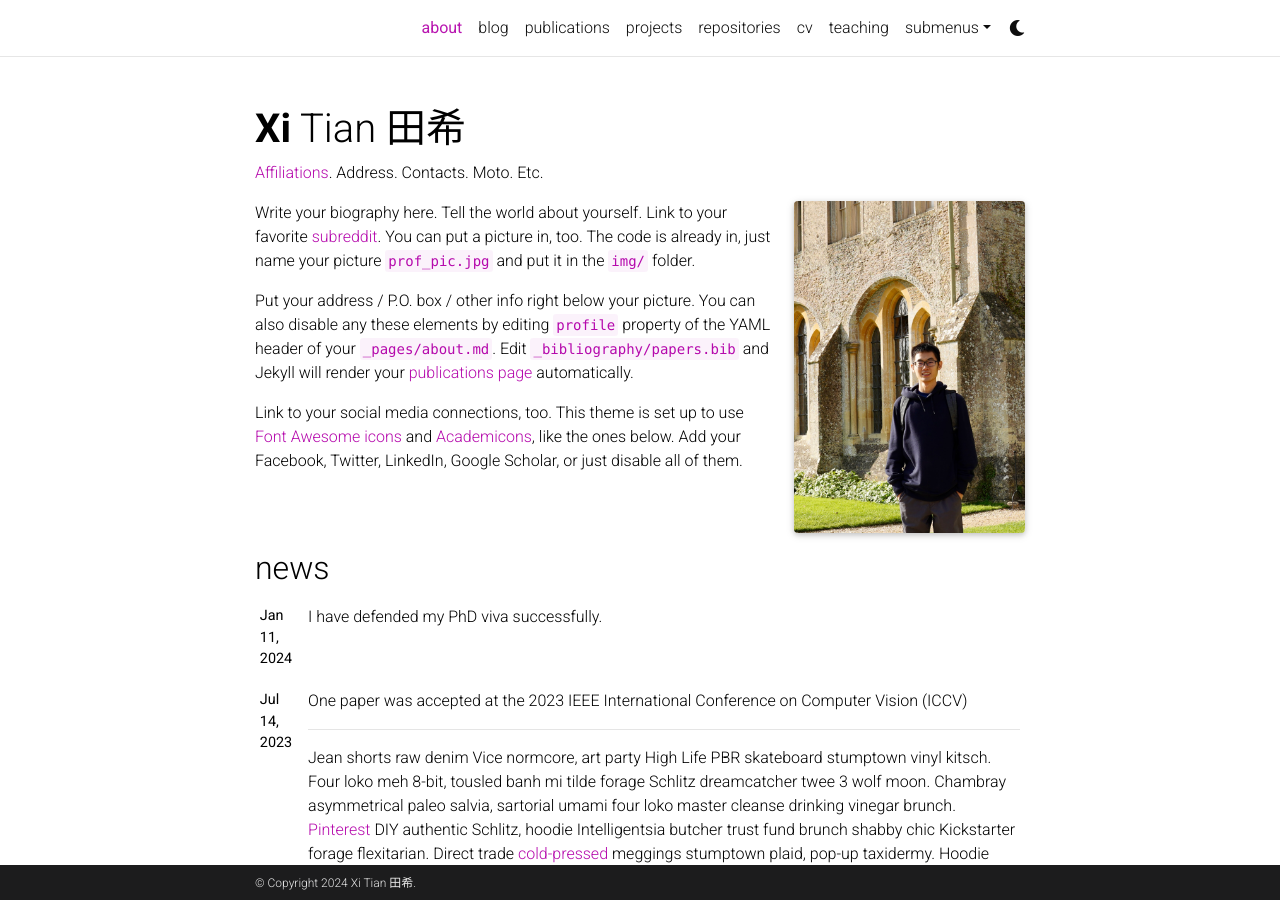
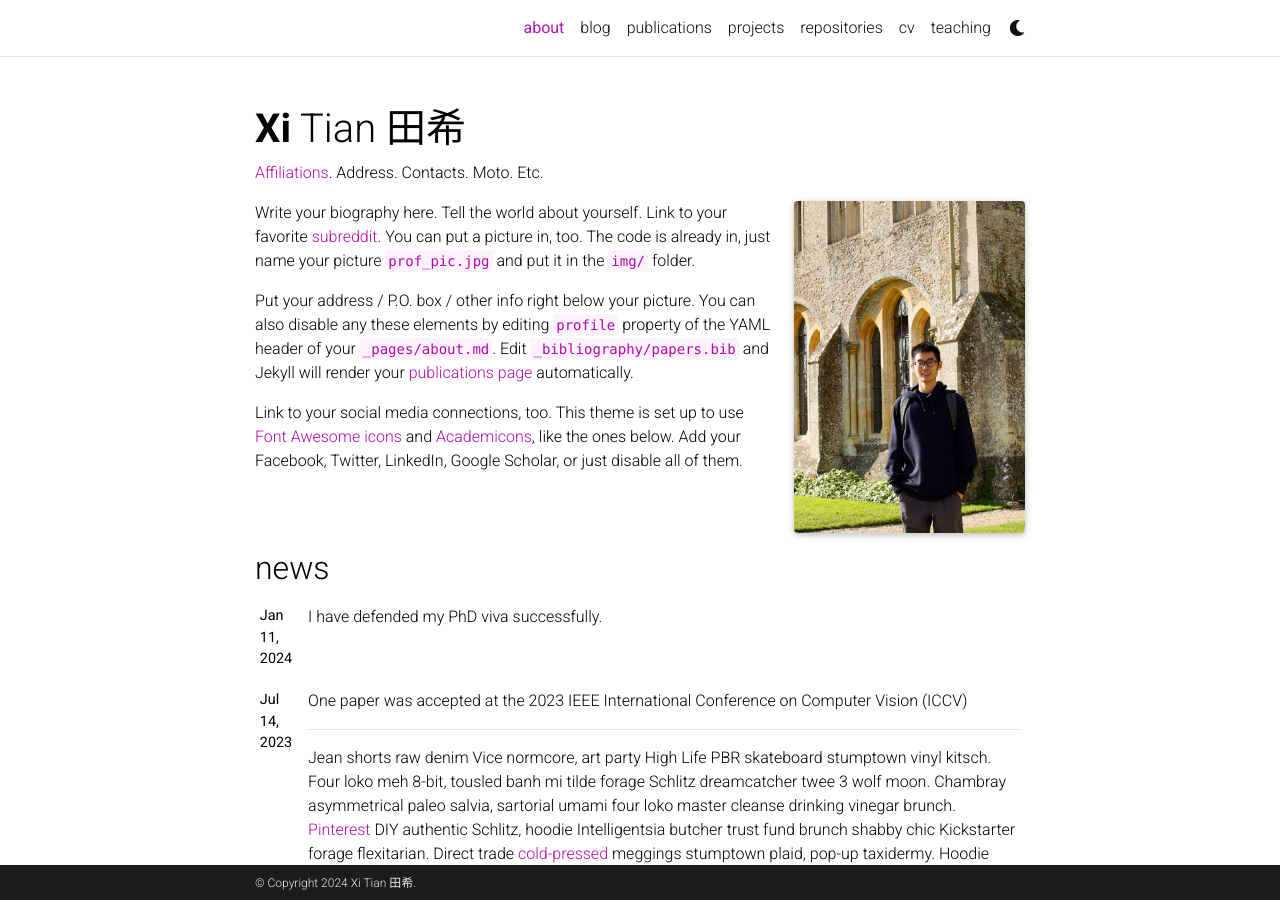
Before and after one commit to hopeisme/hopeisme.github.io, a Jekyll site: the page built from _pages/about.md, in a window 1280 px wide and 900 px high. Built offline with Jekyll 4.4.1, drawn with Linux system fonts in a browser that asks for light colours; full-size pictures stand in for the smaller copies a plugin makes; comment, search, counter and statistics services are not loaded; a style sheet for code colours, icons or effects is not loaded.

Commit message:
no drop down

```diff
--- a/_config.yml
+++ b/_config.yml
@@ -14,10 +14,10 @@ description: > # the ">" symbol means to ignore newlines until "footer_text:"
 #  Powered by <a href="https://jekyllrb.com/" target="_blank">Jekyll</a> with <a href="https://github.com/alshedivat/al-folio">al-folio</a> theme.
 #  Hosted by <a href="https://pages.github.com/" target="_blank">GitHub Pages</a>.
 #  Photos from <a href="https://unsplash.com" target="_blank">Unsplash</a>.
-keywords: jekyll, jekyll-theme, academic-website, portfolio-website  # add your own keywords or leave empty
+keywords: #  jekyll, jekyll-theme, academic-website, portfolio-website  # add your own keywords or leave empty
 
 lang: en # the language of your site (for example: en, fr, cn, ru, etc.)
-icon: ⚛️  # the emoji used as the favicon (alternatively, provide image name in /assets/img/)
+icon: 🤗# the emoji used as the favicon (alternatively, provide image name in /assets/img/)
 
 url: https://hopeisme.github.io # the base hostname & protocol for your site
 baseurl:
@@ -46,7 +46,7 @@ repo_trophies:
 # will use title and url fields
 # Take a look to https://github.com/jekyll/jekyll-feed for more customization
 
-rss_icon: true
+rss_icon: false
 
 # -----------------------------------------------------------------------------
 # Layout
```
Also changed, not shown: _pages/dropdown.md (+1 -1 lines).
